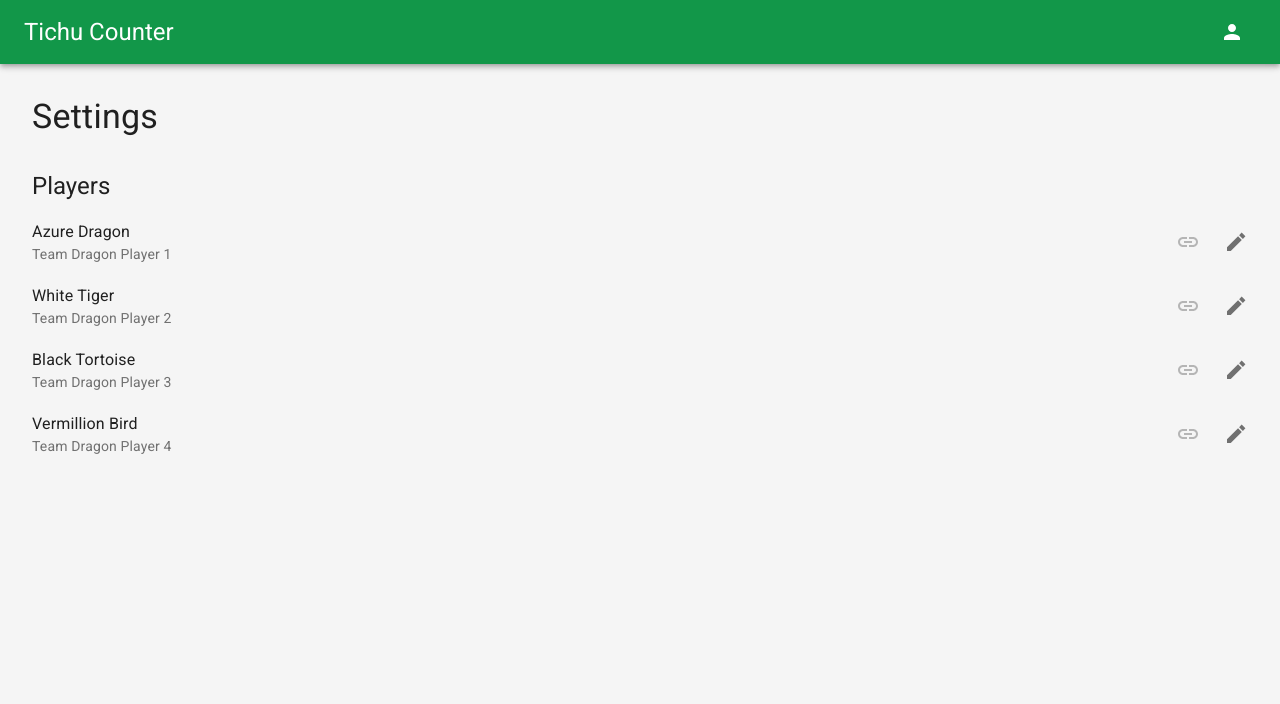
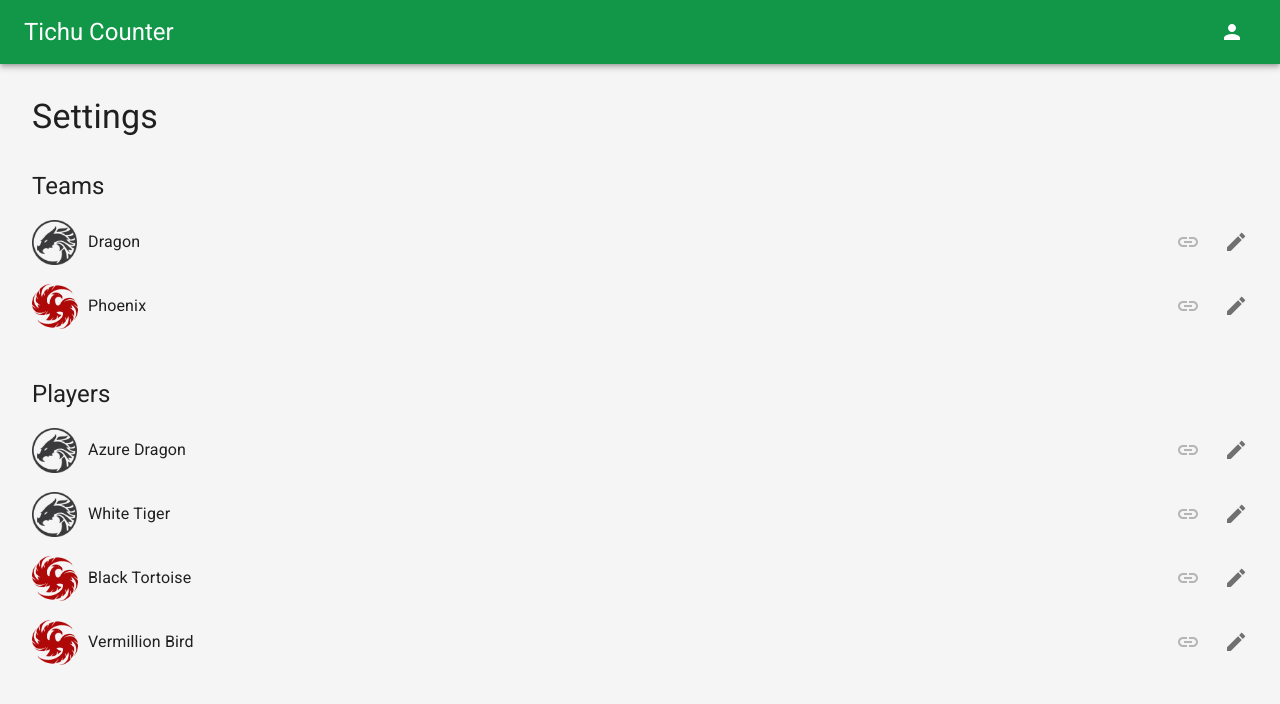
Before and after one commit to Maroben/tichu-counter, a React (Vite) app: page /u/settings in a window 1280 px wide. Shown: the top 704 px of the page. Built offline with nearby package versions, Linux system fonts and the light colour scheme.

Commit message:
settings field team

```diff
--- a/src/components/forms/playerField.tsx
+++ b/src/components/forms/textSettingsField.tsx
@@ -1,11 +1,11 @@
 import React, { useState } from "react"
 import { createStyles, Theme } from "@material-ui/core"
 import { WithStyles, withStyles } from "@material-ui/core/styles"
-import Settings from "../../models/Settings"
 
 import {
     TextField,
     ListItem,
+    ListItemIcon,
     ListItemText,
     ListItemSecondaryAction,
     IconButton
@@ -24,17 +24,19 @@ const styles = (theme: Theme) =>
     })
 
 interface Props extends WithStyles<typeof styles> {
-    settings: Settings
-    team: number
-    player: number
+    previous: string
+    onSubmit: (field: string) => void
+    listIcon: "*.png"
+    linkable?: boolean
 }
 
-const PlayerField = ({ classes: c, settings, team: t, player: p }: Props) => {
-    const teams = settings.getTeams()
-
-    const label = `Team ${teams[0].name} Player ${t * 2 + p + 1}`
-    const previous = teams[t].players[p].name
-
+const TextSettingsField = ({
+    classes: c,
+    previous,
+    onSubmit,
+    listIcon,
+    linkable = false
+}: Props) => {
     const [field, setField] = useState(previous)
     const [edit, setEdit] = useState(false)
 
@@ -43,18 +45,19 @@ const PlayerField = ({ classes: c, settings, team: t, player: p }: Props) => {
         setEdit(false)
     }
 
-    const onSubmit = () => {
-        settings.setPlayer(t, p, field)
+    const handleSubmit = () => {
+        onSubmit(field)
         setEdit(false)
     }
 
     return (
         <ListItem className={c.listItem}>
+            <ListItemIcon>
+                <img src={listIcon} height={45} />
+            </ListItemIcon>
             {edit ? (
                 <>
                     <TextField
-                        id={label}
-                        label={label}
                         value={field}
                         onChange={({ target }) => setField(target.value)}
                     />
@@ -65,7 +68,7 @@ const PlayerField = ({ classes: c, settings, team: t, player: p }: Props) => {
                         <IconButton
                             edge="end"
                             color="primary"
-                            onClick={onSubmit}
+                            onClick={handleSubmit}
                         >
                             <CheckIcon />
                         </IconButton>
@@ -73,11 +76,13 @@ const PlayerField = ({ classes: c, settings, team: t, player: p }: Props) => {
                 </>
             ) : (
                 <>
-                    <ListItemText primary={field} secondary={label} />
+                    <ListItemText primary={field} />
                     <ListItemSecondaryAction>
-                        <IconButton disabled>
-                            <LinkIcon />
-                        </IconButton>
+                        {linkable && (
+                            <IconButton disabled>
+                                <LinkIcon />
+                            </IconButton>
+                        )}
                         <IconButton edge="end" onClick={() => setEdit(true)}>
                             <EditIcon />
                         </IconButton>
@@ -88,4 +93,4 @@ const PlayerField = ({ classes: c, settings, team: t, player: p }: Props) => {
     )
 }
 
-export default withStyles(styles)(PlayerField)
+export default withStyles(styles)(TextSettingsField)
--- /dev/null
+++ b/src/d.ts
@@ -0,0 +1 @@
+declare module "*.png"
--- a/src/models/Settings.ts
+++ b/src/models/Settings.ts
@@ -11,8 +11,8 @@ export default class Settings {
         return this.teams
     }
 
-    setTeam(id: number, team: ITeam) {
-        this.teams[id] = team
+    setTeamName(id: number, name: string) {
+        this.teams[id].name = name
     }
 
     setPlayer(team: number, player: number, value: string) {
--- a/src/views/settingsView.tsx
+++ b/src/views/settingsView.tsx
@@ -1,10 +1,15 @@
 import React from "react"
 import { createStyles, Theme } from "@material-ui/core"
 import { WithStyles, withStyles } from "@material-ui/core/styles"
+
 import Settings from "../models/Settings"
-import PlayerField from "../components/forms/playerField"
+
+import TextSettingsField from "../components/forms/textSettingsField"
 
 import { List, Typography } from "@material-ui/core"
+
+import DragonIcon from "../assets/dragon.png"
+import PhoenixIcon from "../assets/phoenix.png"
 
 const styles = (theme: Theme) =>
     createStyles({
@@ -22,20 +27,59 @@ interface Props extends WithStyles<typeof styles> {
     settings: Settings
 }
 
-const SettingsView = ({ classes: c, settings }: Props) => {
+const SettingsView = ({ classes: c, settings: s }: Props) => {
+    const teams = s.getTeams()
+
     return (
         <div className={c.root}>
             <Typography variant="h4" className={c.title}>
                 Settings
             </Typography>
             <Typography variant="h5" className={c.title}>
+                Teams
+            </Typography>
+            <List>
+                <TextSettingsField
+                    previous={teams[0].name}
+                    onSubmit={(field) => s.setTeamName(0, field)}
+                    listIcon={DragonIcon}
+                    linkable={true}
+                />
+                <TextSettingsField
+                    previous={teams[1].name}
+                    onSubmit={(field) => s.setTeamName(1, field)}
+                    listIcon={PhoenixIcon}
+                    linkable={true}
+                />
+            </List>
+            <Typography variant="h5" className={c.title}>
                 Players
             </Typography>
             <List>
-                <PlayerField settings={settings} team={0} player={0} />
-                <PlayerField settings={settings} team={0} player={1} />
-                <PlayerField settings={settings} team={1} player={0} />
-                <PlayerField settings={settings} team={1} player={1} />
+                <TextSettingsField
+                    previous={teams[0].players[0].name}
+                    onSubmit={(field) => s.setPlayer(0, 0, field)}
+                    listIcon={DragonIcon}
+                    linkable={true}
+                />
+                <TextSettingsField
+                    previous={teams[0].players[1].name}
+                    onSubmit={(field) => s.setPlayer(0, 1, field)}
+                    listIcon={DragonIcon}
+                    linkable={true}
+                />
+                <TextSettingsField
+                    previous={teams[1].players[0].name}
+                    onSubmit={(field) => s.setPlayer(1, 0, field)}
+                    listIcon={PhoenixIcon}
+                    linkable={true}
+                />
+                <TextSettingsField
+                    previous={teams[1].players[1].name}
+                    onSubmit={(field) => s.setPlayer(1, 1, field)}
+                    listIcon={PhoenixIcon}
+                    linkable={true}
+                />
             </List>
         </div>
     )
```
Also changed, not shown: src/assets/dragon.png (added), src/assets/phoenix.png (added).
